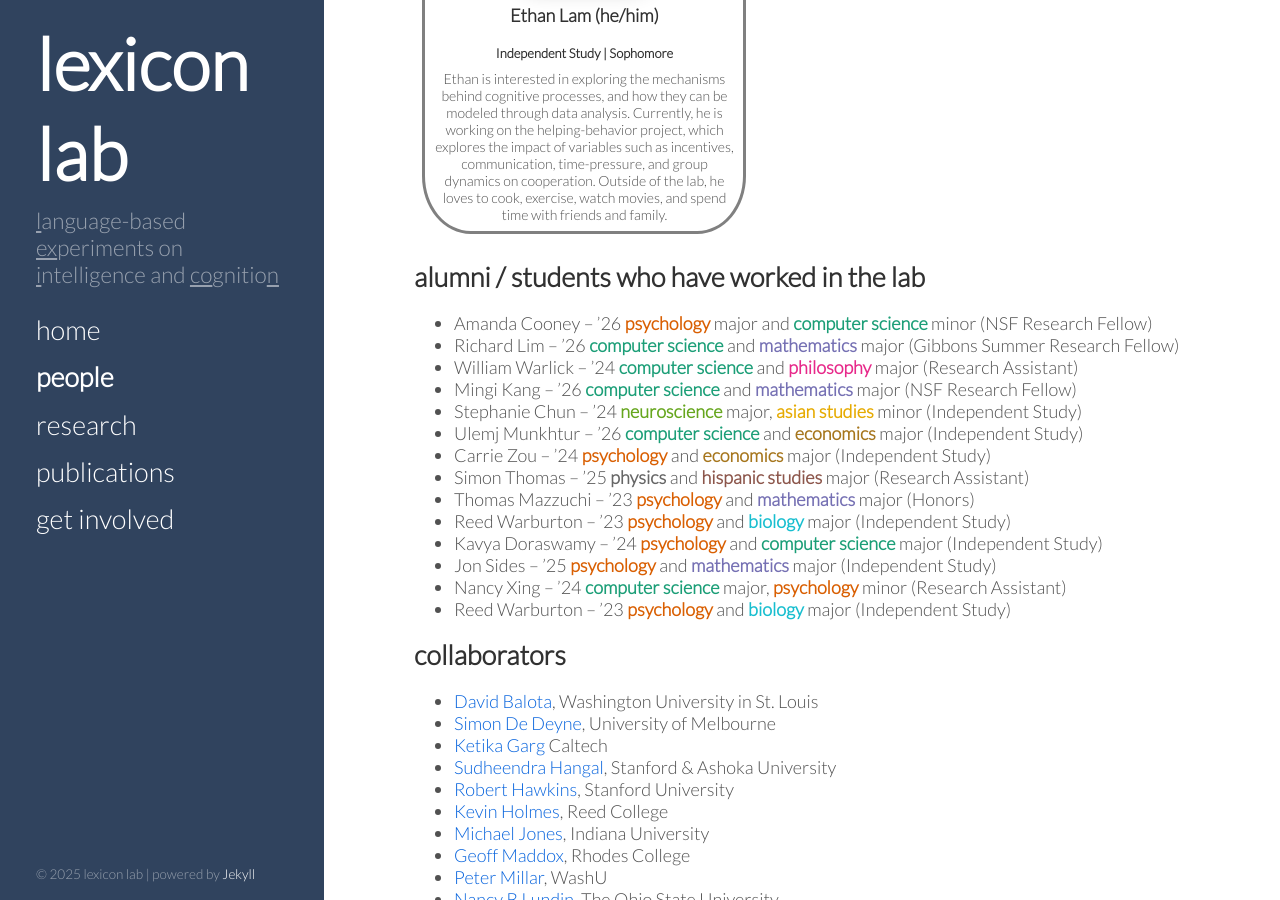
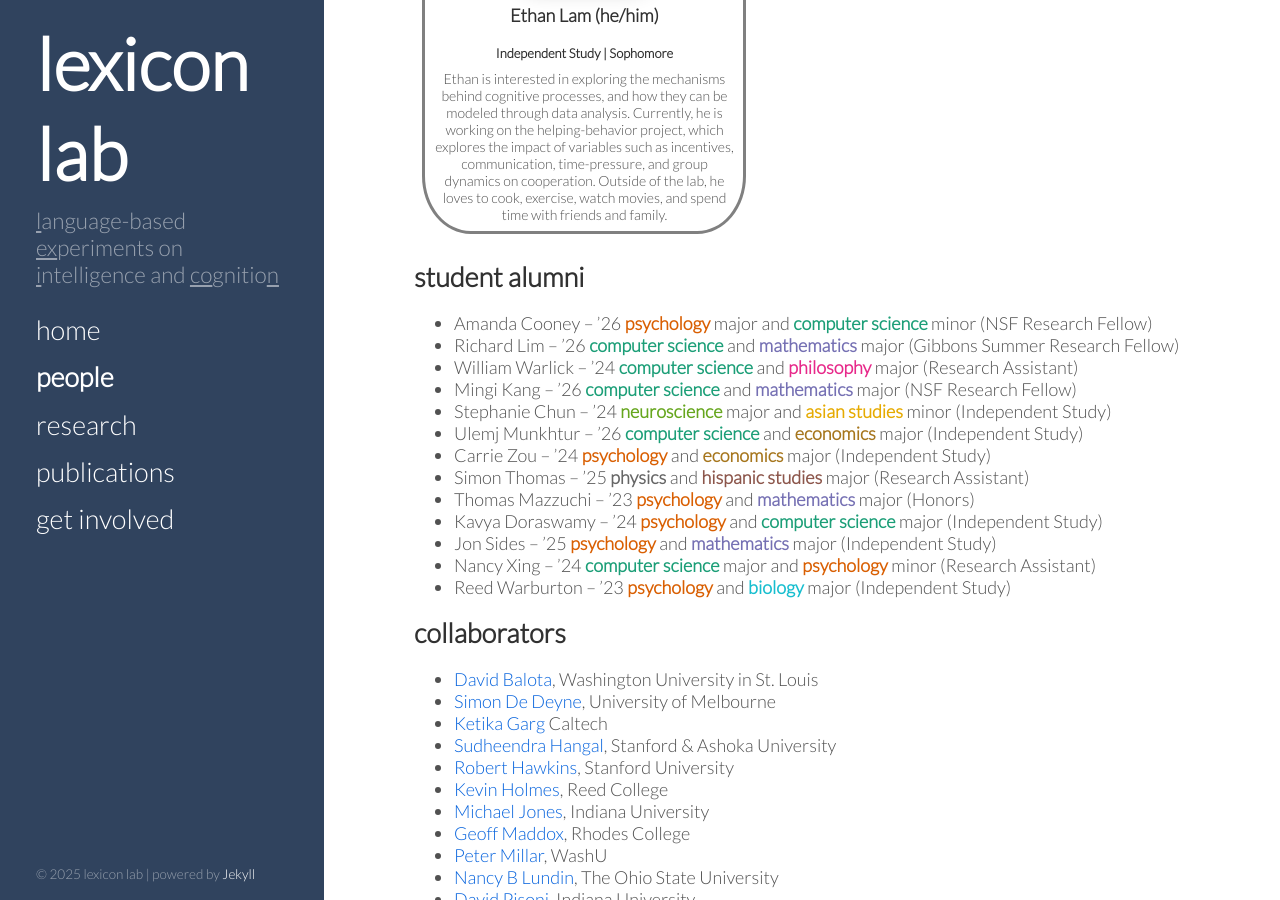
Before and after one commit to thelexiconlab/thelexiconlab.github.io, a Jekyll site: the page built from people.html, in a window 1280 px wide and 900 px high, scrolled down 925 px. Built offline with Jekyll 4.4.1, drawn with Linux system fonts in a browser that asks for light colours; Markdown is read by kramdown in place of the engine named in the settings.

Commit message:
edit people

```diff
--- a/people.html
+++ b/people.html
@@ -50,7 +50,7 @@ order: 2
           </div>
       </div>
 
-      <p><h2 id="alumni">alumni / students who have worked in the lab</h2> </p>
+      <p><h2 id="alumni">student alumni</h2> </p>
 
           <style>
           .major { text-transform: lowercase; font-weight: bold; }
@@ -71,15 +71,14 @@ order: 2
       <li>Richard Lim – ’26 <span class="major computer-science">computer science</span> and <span class="major mathematics">mathematics</span> major (Gibbons Summer Research Fellow)</li>
       <li>William Warlick – ’24 <span class="major computer-science">computer science</span> and <span class="major philosophy">philosophy</span> major (Research Assistant)</li>
       <li>Mingi Kang – ’26 <span class="major computer-science">computer science</span> and <span class="major mathematics">mathematics</span> major (NSF Research Fellow)</li>
-      <li>Stephanie Chun – ’24 <span class="major neuroscience">neuroscience</span> major, <span class="major asian-studies">asian studies</span> minor (Independent Study)</li>
+      <li>Stephanie Chun – ’24 <span class="major neuroscience">neuroscience</span> major and <span class="major asian-studies">asian studies</span> minor (Independent Study)</li>
       <li>Ulemj Munkhtur – ’26 <span class="major computer-science">computer science</span> and <span class="major economics">economics</span> major (Independent Study)</li>
       <li>Carrie Zou – ’24 <span class="major psychology">psychology</span> and <span class="major economics">economics</span> major (Independent Study)</li>
       <li>Simon Thomas – ’25 <span class="major physics">physics</span> and <span class="major hispanic-studies">hispanic studies</span> major (Research Assistant)</li>
       <li>Thomas Mazzuchi – ’23 <span class="major psychology">psychology</span> and <span class="major mathematics">mathematics</span> major (Honors)</li>
-      <li>Reed Warburton – ’23 <span class="major psychology">psychology</span> and <span class="major biology">biology</span> major (Independent Study)</li>
       <li>Kavya Doraswamy – ’24 <span class="major psychology">psychology</span> and <span class="major computer-science">computer science</span> major (Independent Study)</li>
       <li>Jon Sides – ’25 <span class="major psychology">psychology</span> and <span class="major mathematics">mathematics</span> major (Independent Study)</li>
-      <li>Nancy Xing – ’24 <span class="major computer-science">computer science</span> major, <span class="major psychology">psychology</span> minor (Research Assistant)</li>
+      <li>Nancy Xing – ’24 <span class="major computer-science">computer science</span> major and <span class="major psychology">psychology</span> minor (Research Assistant)</li>
       <li>Reed Warburton – ’23 <span class="major psychology">psychology</span> and <span class="major biology">biology</span> major (Independent Study)</li>
     </ul>
 
```
